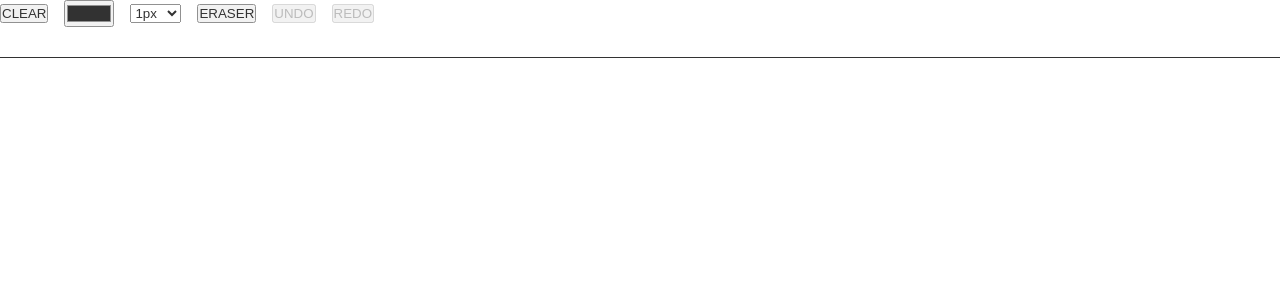
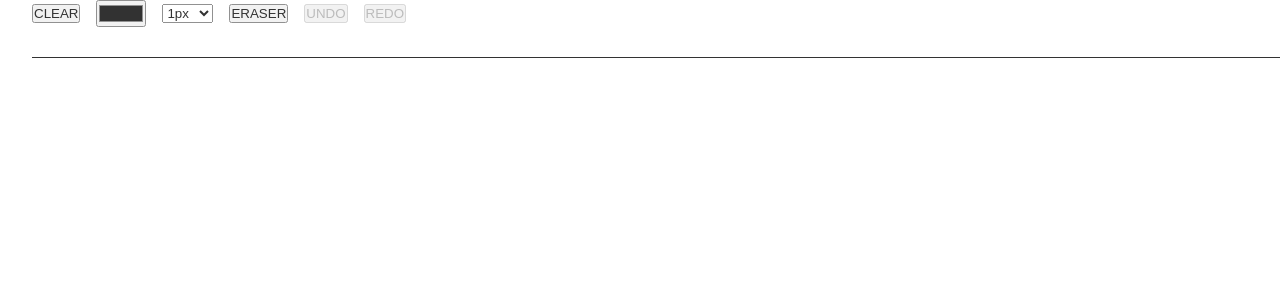
Before and after one commit to Tobshub/tobsdraw, a Next.js app: page / in a window 1280 px wide. Shown: the top 300 px of the page. Built offline with nearby package versions, Linux system fonts and the light colour scheme.

Commit message:
style changes

```diff
--- a/src/app/page.module.css
+++ b/src/app/page.module.css
@@ -1,7 +1,9 @@
 .main {
   position: relative;
-  min-height: 100vh;
-  min-width: 100vw;
+  max-height: 100vh;
+  max-width: 100vw;
+  padding-left: 2rem;
+  overflow: hidden;
 }
 
 .controls {
```
